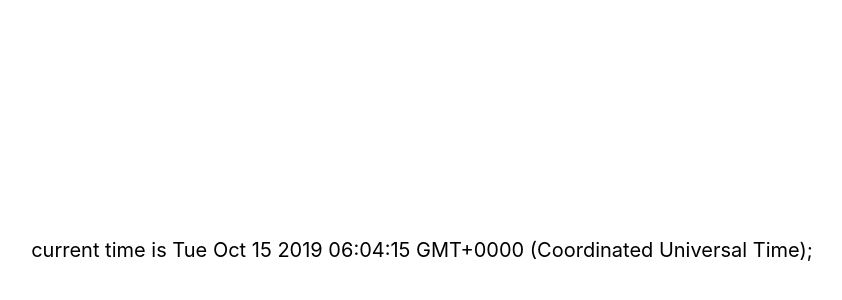
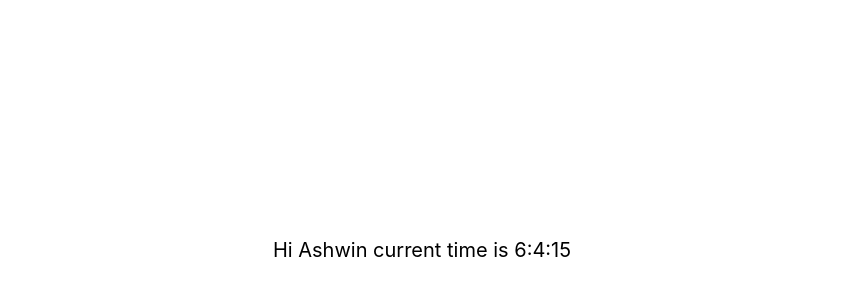
Before and after one commit to Prakrithi-Shetty/Clock, a React (Create React App) app: page / in a window 1280 px wide. Shown: the part 50-350 px from the top of the page, without its empty margins (218-1060 px from the left). Built offline with nearby package versions, Linux system fonts and the light colour scheme.

Commit message:
displaying time
Taking the value from the prop and state ,to render name n time

```diff
--- a/src/App.js
+++ b/src/App.js
@@ -3,9 +3,10 @@ import './App.css';
 import Clock from './Clock/Clock';
 
 function App() {
+  const name = 'Ashwin';
   return (
     <div className="App">
-      <Clock />
+      <Clock name={name}/>
     </div>
   );
 }
--- a/src/Clock/Clock.js
+++ b/src/Clock/Clock.js
@@ -5,13 +5,17 @@ class Clock extends React.Component {
 
   constructor(props) {
     super(props);
-    this.state = {date: new Date()};
+    const today = new Date();
+    const time = today.getHours() + ":" + today.getMinutes() + ":" + today.getSeconds();
+    this.state = {shitIWantToDisplay:  time};
     this.changeTime = this.changeTime.bind(this);
   }
 
   changeTime(){
+    const today = new Date();
+    const time = today.getHours() + ":" + today.getMinutes() + ":" + today.getSeconds();
     this.setState({
-      date: new Date()
+      shitIWantToDisplay: time,
     });
   }
 
@@ -19,7 +23,7 @@ class Clock extends React.Component {
   render(){
   return (
     <div className="Clock" onClick={this.changeTime}>
-          current time is {this.state.date.toString()};
+         Hi {this.props.name} current time is {this.state.shitIWantToDisplay}
     </div>
   );
 }
```
